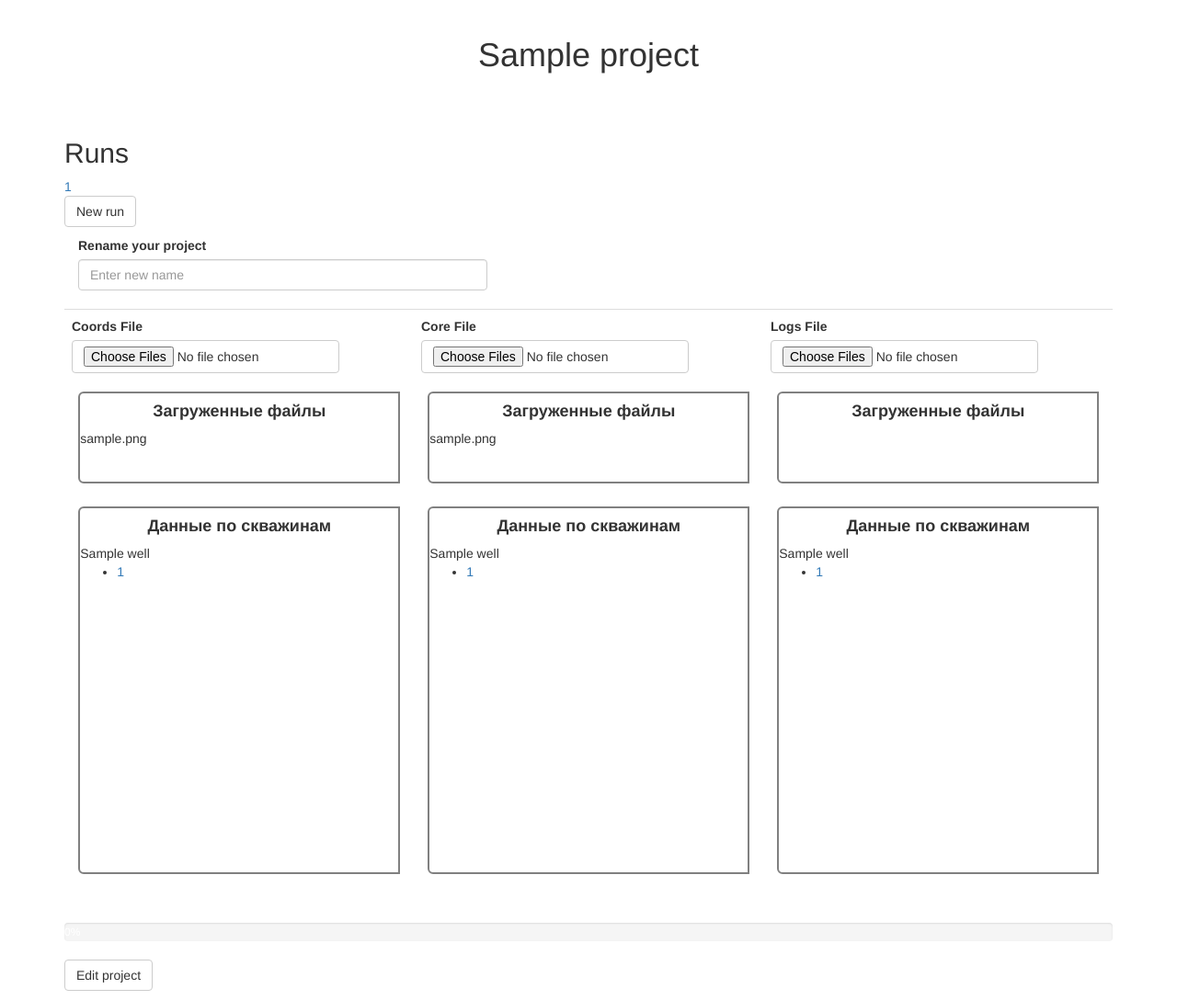
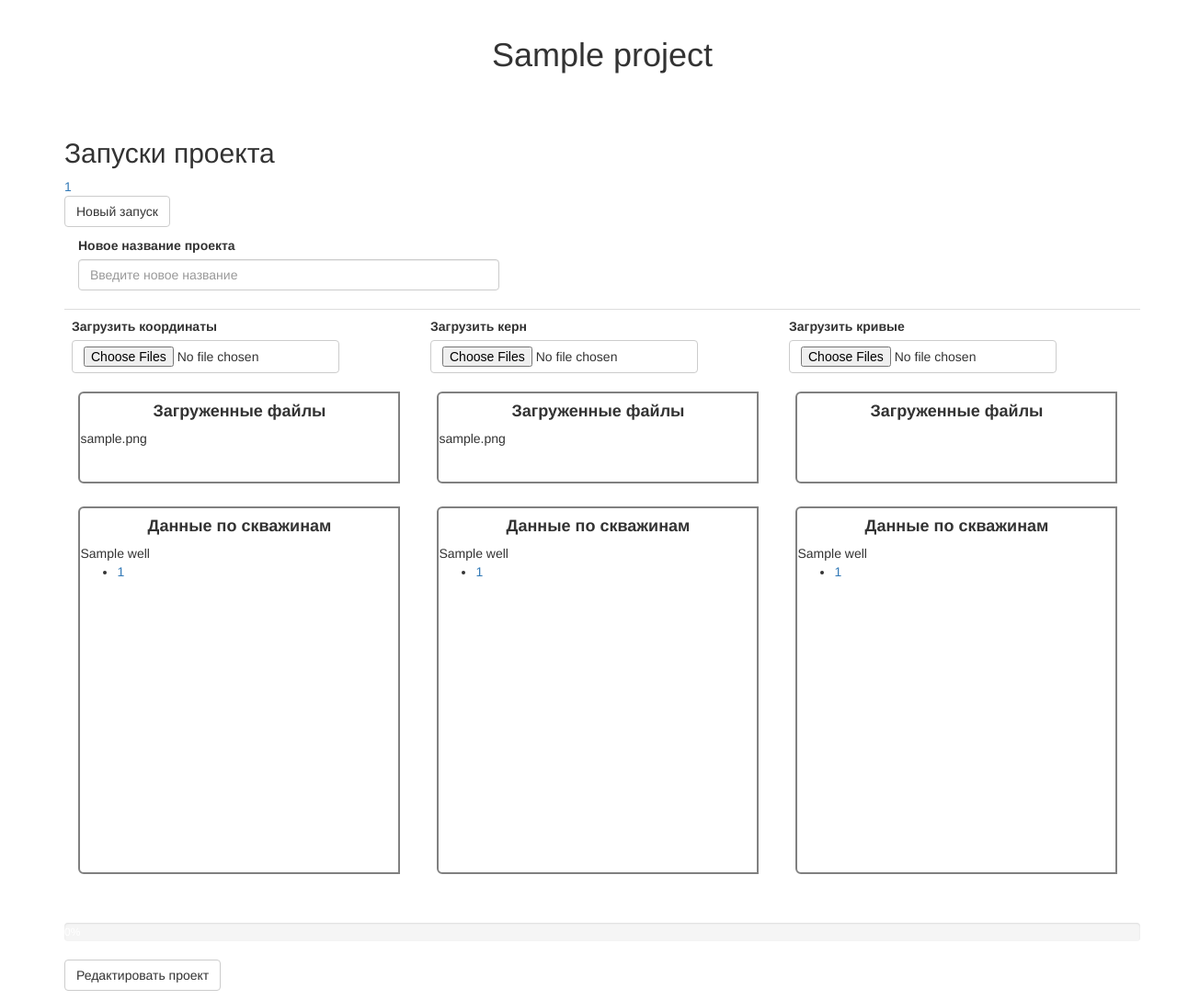
Before and after one commit to kpfu-ses/uvo-reserves-demo, a Flask app: a page that uses app/templates/project.html in a window 1280 px wide. Shown: the part 50-1138 px from the top of the page at 92% size. Run offline with Flask 3, Linux system fonts and the light colour scheme; a user stored in the database is signed in; tables that the repository leaves empty hold one stand-in row (values such as "Sample post"); some libraries are stand-ins or nearby versions.

Commit message:
edit project view

```diff
--- a/app/main/forms.py
+++ b/app/main/forms.py
@@ -5,16 +5,16 @@ from app.models import User, Well
 
 
 class ProjectForm(FlaskForm):
-    name = StringField('Project name', validators=[DataRequired()])
-    submit = SubmitField('Add project')
+    name = StringField('Название проекта', validators=[DataRequired()])
+    submit = SubmitField('Добавить проект')
 
 
 class ProjectEditForm(FlaskForm):
-    name = StringField('Rename your project')
-    coords_file = MultipleFileField('Coords File')
-    core_file = MultipleFileField('Core File')
-    logs_file = MultipleFileField('Logs File')
-    submit = SubmitField('Edit project')
+    name = StringField('Новое название проекта')
+    coords_file = MultipleFileField('Загрузить координаты')
+    core_file = MultipleFileField('Загрузить керн')
+    logs_file = MultipleFileField('Загрузить кривые')
+    submit = SubmitField('Редактировать проект')
 
 
 class EditProfileForm(FlaskForm):
@@ -35,9 +35,9 @@ class EditProfileForm(FlaskForm):
 
 
 class ProjectRunForm(FlaskForm):
-    wells = SelectMultipleField('Wells', coerce=int, validators=[DataRequired()])
+    wells = SelectMultipleField('Список доступных скважин', coerce=int, validators=[DataRequired()])
     submit = SubmitField('Choose')
 
 
 class RunForm(FlaskForm):
-    submit = SubmitField('New run')
+    submit = SubmitField('Новый запуск')
--- a/app/templates/project.html
+++ b/app/templates/project.html
@@ -1,26 +1,29 @@
 {% extends "base.html" %}
 
 {% block app_content %}
+    <div class="container">
+    <div class="row justify-content-md-end">
     <h1 class="text-center">{{ project.name }}</h1>
     <br>
     <br>
-    <div class="col-sm-15">
-        <h2>Runs</h2>
+    <div class="col">
+        <h2>Запуски проекта</h2>
         {% for run in project.runs()%}
             <a href="{{ url_for('main.run', run_id=run.id) }}">{{ run.id }}</a>
         {% endfor %}
-    </div>
+
     <form action="{{ url_for('main.create_run', project_id=project.id) }}" method="post" novalidate>
             {{ form2.hidden_tag() }}
 
         <p>{{ form2.submit(class_='btn btn-default') }}</p>
     </form>
+     </div>
     <form action="" method="post"  novalidate enctype=multipart/form-data>
         {{ form.hidden_tag() }}
         <p>
         <div class="col-sm-5">
             {{ form.name.label }}<br>
-            {{ form.name(size=32, class = "form-control", placeholder="Enter new name") }}<br>
+            {{ form.name(size=32, class = "form-control", placeholder="Введите новое название") }}<br>
         </div>
             {% for error in form.name.errors %}
             <span style="color: red;">[{{ error }}]</span>
@@ -109,6 +112,6 @@
         <div id="alertMsg" style="color: red;font-size: 18px;"></div>
         <p>{{ form.submit(class_='btn btn-default') }}</p>
     </form>
-
-
+       </div>
+    </div>
 {% endblock %}
```
